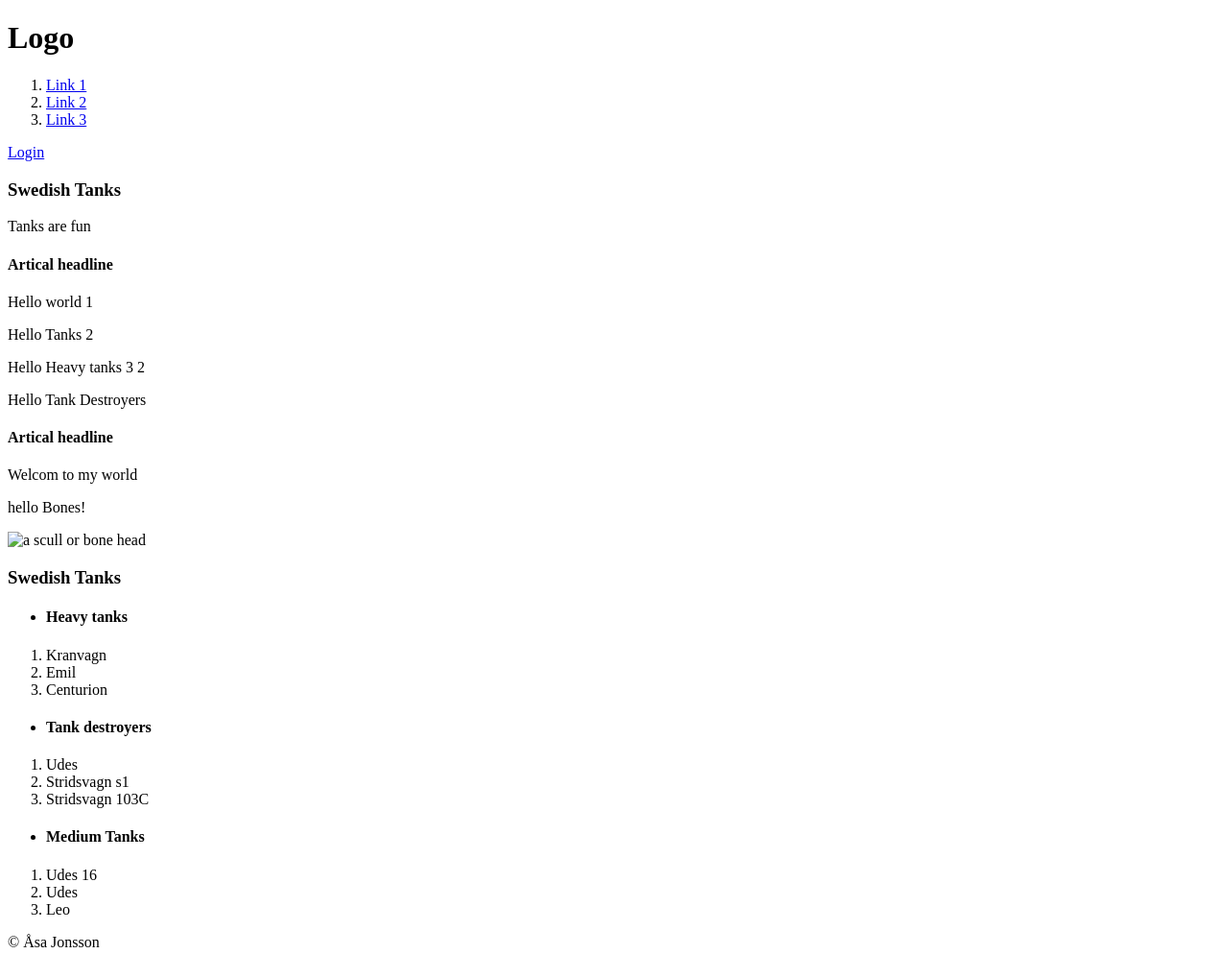
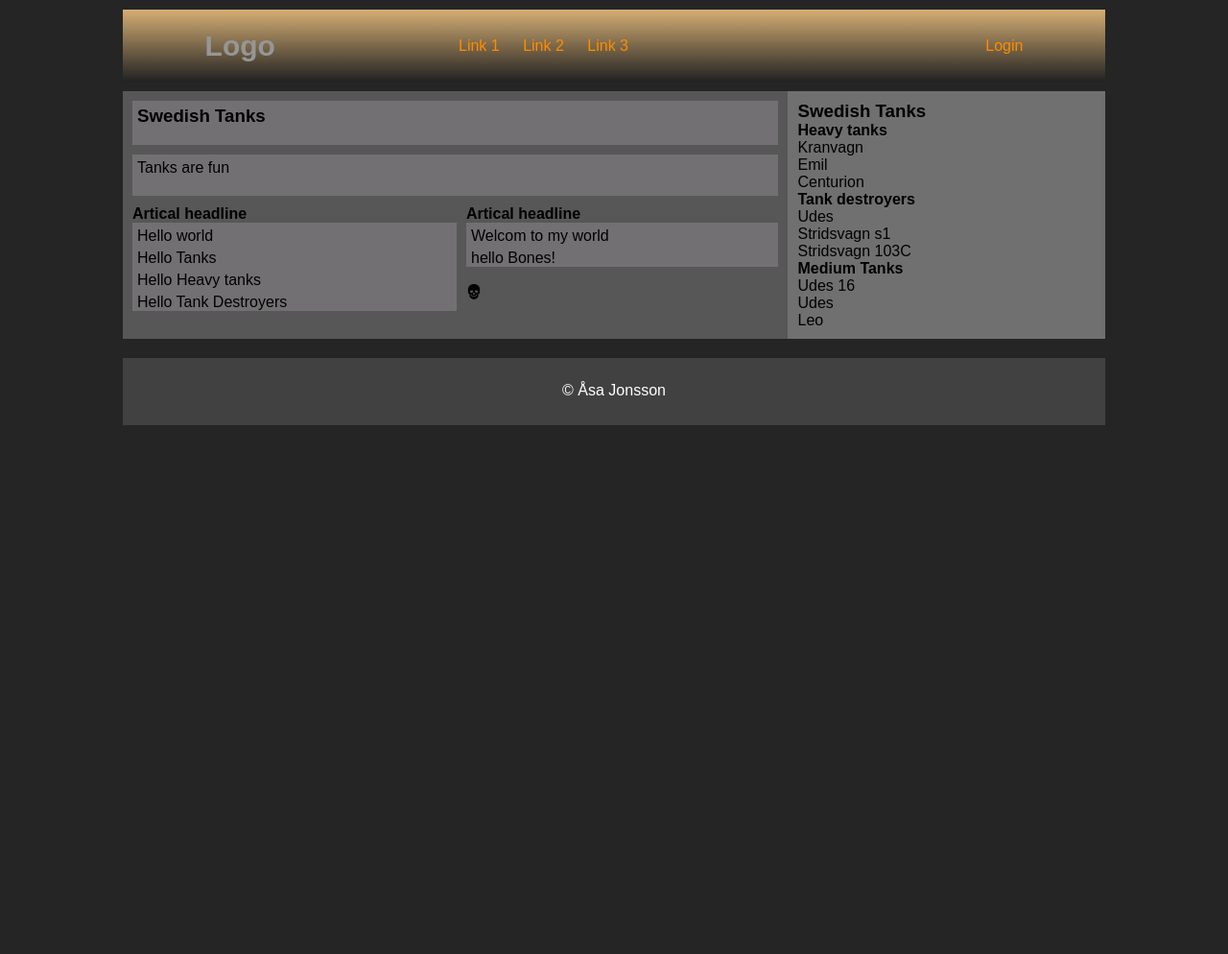
Before and after one commit to AsaExit/Front-End-Assignment-2-CSS, a plain HTML site: page index.html in a window 1280 px wide. Shown: the whole page at 96% size. After the commit the page ends 800 px from the top, so only its background shows below. Drawn offline with Linux system fonts and the light colour scheme.

Commit message:
Add files via upload

```diff
--- a/index.html
+++ b/index.html
@@ -4,15 +4,15 @@
     <meta name="description" content="asas-frontend developer">
     <meta charset="UTF-8">
     <meta name="author" content="Åsa Jomsson">
-  <title>Front-End-Assignment-1-HTML</title>
-  <style>
-    img {height: 100px;
-    width: 100px;}
-    </style>
+    <link rel="icon" href="skull.png">
+    <link rel="stylesheet" href="styles.css">
+    <title>Front-End-Assignment-2-Css</title>
+
   </Head>
 <body>
-  <header><h1>Logo</h1></header>
-  <nav>
+    <header class="header">
+      <nav class="nav">
+        <h1>Logo</h1>
         <ol>
          <li><a href="#">Link 1</a></li>
          <li><a href="#">Link 2</a></li>
@@ -20,30 +20,35 @@
         </ol>
         <a href="logIn.html">Login</a>
       </nav>
-  <section>
+    </header>
+    <section id="main" class="mainContent">
+      <main class="start-side-content">
         <h3>Swedish Tanks</h3>
         <p>Tanks are fun</p>
-      <article>
+
+        <article class="artical1">
           <h4>Artical headline</h4>
-        <p>Hello world 1</p>
-        <p>Hello Tanks 2</p>
-        <p>Hello Heavy tanks 3 2</p>
+          <p>Hello world </p>
+          <p>Hello Tanks </p>
+          <p>Hello Heavy tanks </p>
           <p>Hello Tank Destroyers</p>
+
         </article>
-      <article>
+        <article class="artical2">
           <h4>Artical headline</h4>
           <p>Welcom to my world</p>
           <p>hello Bones!</p>
+          <br>
           <img src="skull.png" alt="a scull or bone head">
         </article>
-  </section>
-  <aside>
+      </main>
+
+  <aside class="aside">
     <h3>Swedish Tanks</h3>
     <ul>
       <li><h4>Heavy tanks</h4></li>
     </ul>
     <ol>
-
     <li>Kranvagn</li>
       <li>Emil</li>
       <li>Centurion</li>
@@ -65,7 +70,8 @@
       <li>Leo</li>
     </ol>
   </aside>
-  <footer><span>&copy; Åsa Jonsson</span></footer>
+</section>
+    <footer class="footer"><span>&copy; Åsa Jonsson</span></footer>
 
 </body>
 </html>
--- /dev/null
+++ b/styles.css
@@ -0,0 +1,198 @@
+* {
+    margin: 0;
+    padding: 0;
+    ;
+}
+
+a ::after ::before {
+    color: black;
+}
+
+body {
+    width: 1024px;
+    margin-left: auto;
+    margin-right: auto;
+    display: grid;
+    grid-template-areas: 'header' 'main' 'wrapper' 'footer';
+    grid-gap: 10px;
+    background-color: #252525;
+    padding: 10px;
+    font-family: sans-serif;
+}
+
+.header nav {
+    grid-area: header;
+    height: 75px;
+    background: rgb(31, 30, 30);
+    background: linear-gradient(0deg, rgba(32, 32, 32, 0.651) 0%, rgba(255, 207, 134, 0.808) 100%);
+    display: grid;
+    grid-template-areas: 'logo links links login';
+    grid-gap: 10px;
+    align-items: center;
+    justify-items: center;
+}
+
+#main {
+    grid-area: main;
+}
+
+.header nav h1 {
+    font-size: 30px;
+    color: rgb(150, 150, 150);
+}
+
+.header nav ol {
+    list-style: none;
+    justify-content: space-around;
+}
+
+.header nav ol li {
+    display: inline;
+    padding-left: 10px;
+    padding-right: 10px;
+}
+
+.header a {
+    grid-area: login;
+    color: darkorange;
+    text-decoration: none;
+}
+
+a:hover,
+a:active {
+    color: white;
+}
+
+footer {
+    grid-area: footer;
+    display: grid;
+    background-color: #414141;
+    height: 45px;
+    color:white;
+    padding-top: 25px;
+    font-size: 16px;
+    text-align: center;
+}
+
+.mainContent {
+    display: grid;
+    grid-template-areas: 'main-content main-content aside';
+}
+
+main {
+    grid-area: main-content;
+}
+
+.start-side-content {
+    display: grid;
+    grid-template-areas: 'mainHead mainHead' 'mainText mainText' 'artical1 artical2';
+    grid-gap: 10px;
+    background-color: #575757;
+    padding: 10px;
+}
+
+main h3 {
+    grid-area: mainHead;
+    background-color: #737074;
+    padding-left: 5px;
+    padding-top: 5px;
+}
+
+main p {
+    grid-area: mainText;
+    background-color: #737074;
+    padding-left: 5px;
+    padding-top: 5px;
+}
+
+.aside {
+    grid-area: aside;
+    background-color: #707070;
+    padding: 10px;
+}
+
+.aside ol li {
+    list-style: none;
+}
+
+.aside ul li {
+    list-style: none;
+}
+
+.artical {
+    grid-area: artical1;
+    background-color: #969696;
+}
+
+.artical {
+    grid-area: artical2;
+    background-color: #969696;
+    padding-left: 3px;
+}
+
+div {
+    grid-area: wrapperContent;
+}
+
+#div {
+    grid-area: wrapper;
+}
+
+.wrapperContent {
+    display: grid;
+    grid-template-areas: 'wrapperContent wrapperContent wrapperContent';
+}
+
+.login-page-content {
+    display: grid;
+    grid-template-areas: 'mainhead mainhead mainHead''form form form';
+    grid-gap: 10px;
+    background-color: #707070;
+    padding: 10px;
+}
+
+.mainhead {
+    grid-area: mainhead;
+    height: 40px;
+}
+
+.mainhead h1 {
+    text-transform: uppercase;
+    text-align: start;
+}
+
+.form {
+    grid-area: form;
+
+}
+input {
+    padding-top: 10px;
+    display: flexbox;
+}
+input[type=text] {
+    width: 40%;
+    padding: 12px 20px;
+    margin: 8px 0;
+    border-radius: 4px;
+    border: 3px solid #ccc;
+    -webkit-transition: 0.5s;
+    transition: 0.5s;
+    outline: none;
+}
+input[type=text]:focus {
+    border: 3px solid rgb(172, 95, 95);
+}
+input[type=button], input[type=submit], input[type=reset] {
+    background-color: #b8d0eb;
+    border: none;
+    color: white;
+    padding: 5px 5px;
+    text-decoration: none;
+    margin: 4px 2px;
+    cursor: pointer;
+    border-radius: 4px;
+}
+img{
+    height: 16px;
+    width: 16px;
+}
```
Also changed, not shown: login.html (added, +47 -0 lines), skull.png (added). Lines whose indentation alone changed are shown as unchanged.
